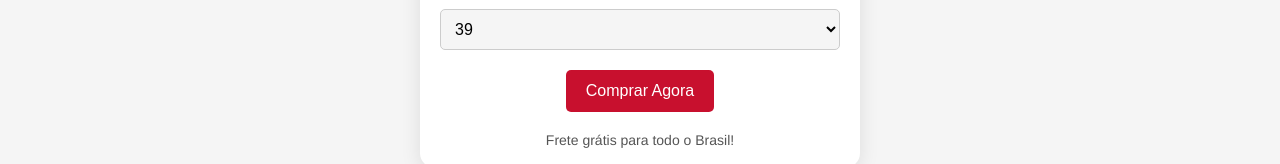
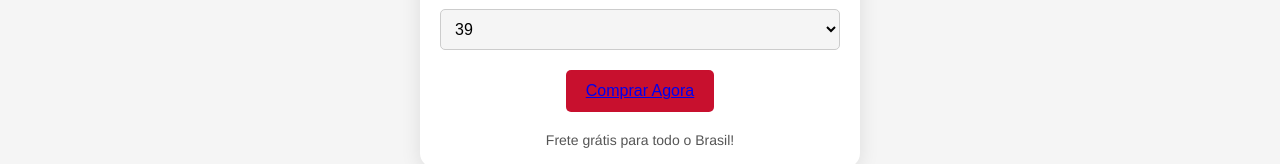
Before and after one commit to zezindooutromorro/TRABALHO_HUGO, a plain HTML site: page escaladex.html in a window 1280 px wide. Shown: the part 867-1031 px from the top of the page. Drawn offline with Linux system fonts and the light colour scheme.

Commit message:
fggggggggggggggggg

```diff
--- a/escaladex.html
+++ b/escaladex.html
@@ -45,7 +45,7 @@
             <option value="43">43</option>
         </select>
 
-        <button class="buy-button">Comprar Agora</button>
+        <button class="buy-button"><a href="endereço.html">Comprar Agora</a></button>
 
         <div class="footer">Frete grátis para todo o Brasil!</div>
     </div>
```
Also changed, not shown: endereço.css (added), endereço.html (added).
